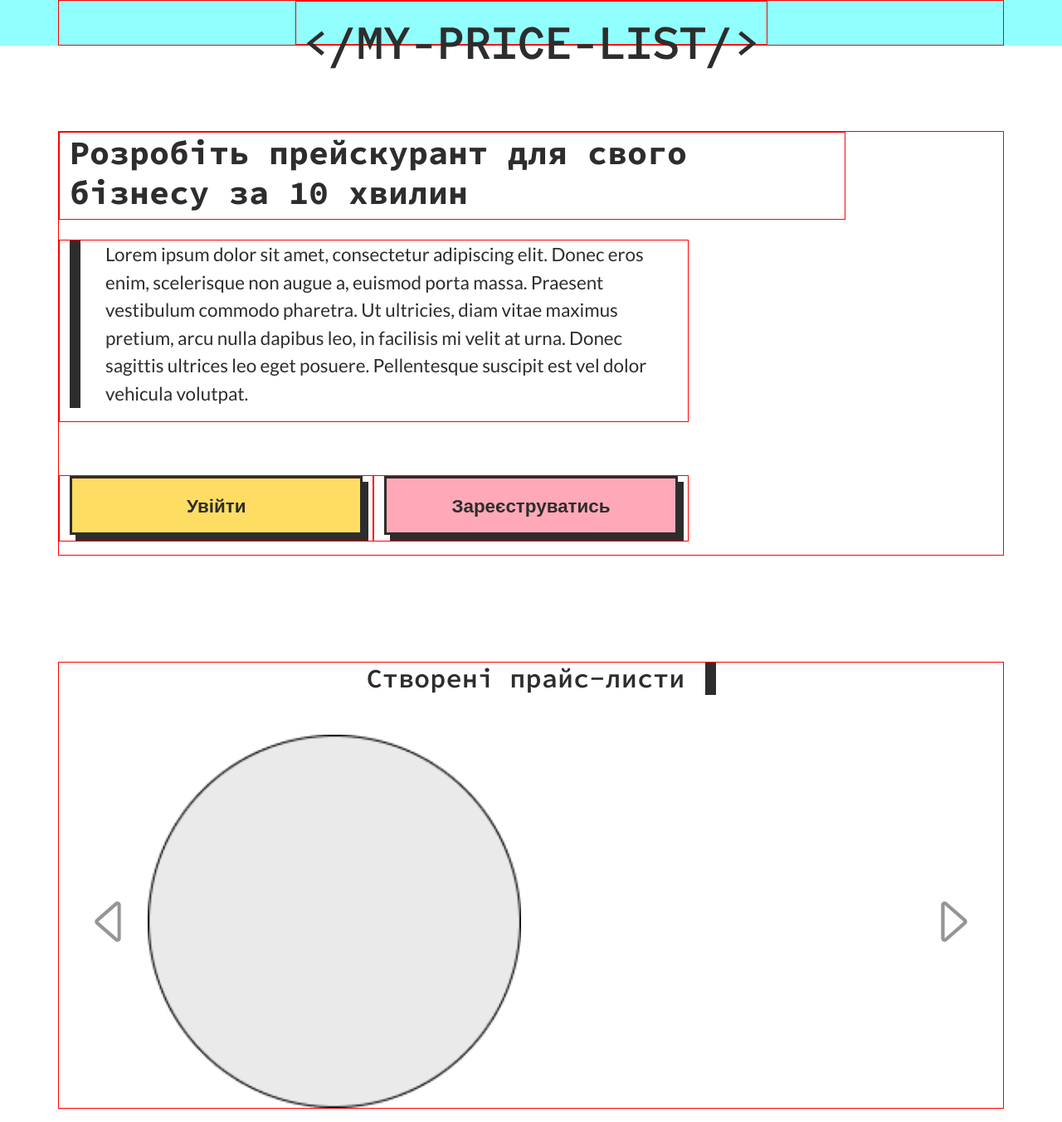
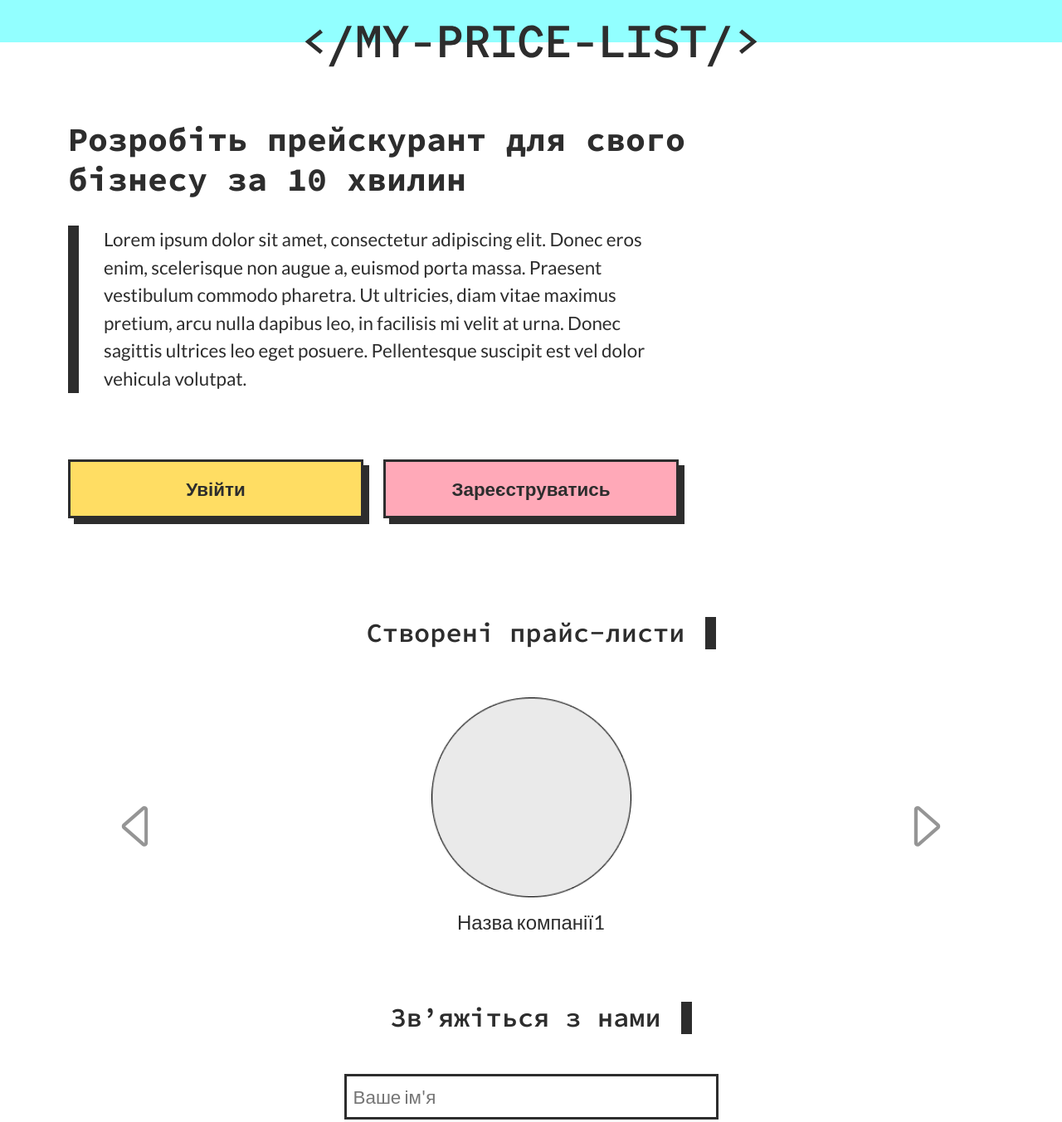
Before and after one commit to ivanka19/price_list, a plain HTML site: page index.html in a window 1280 px wide. Shown: the top 1353 px of the page at 83% size. Drawn offline with nearby package versions, Linux system fonts and the light colour scheme.

Commit message:
carousel

```diff
--- a/index.html
+++ b/index.html
@@ -25,7 +25,7 @@
 </head>
 
 <body>
-    <div class="intro">
+    <div class="intro py-5">
         <header class="header">
             <div class="container-xl">
                 <div class="row justify-content-center">
@@ -36,9 +36,9 @@
             </div>
         </header>
 
-        <div class="container-xl">
+        <div class="container-xl mt-5">
             <div class="row">
-                <div class="col-12 col-md-10 mb-4">
+                <div class="col-12 col-md-10 mb-4 mt-5">
                     <h1>Розробіть прейскурант для свого бізнесу за 10 хвилин</h1>
                 </div>
             </div>
@@ -61,60 +61,49 @@
         </div>
     </div>
 
-    <section class="section company-list" id="companies">
+    <section class="section company-list my-5" id="companies">
         <div class="container-xl">
             <h2 class="mb-5 px-4">Створені прайс-листи</h2>
             <div id="carouselExampleControls" class="carousel carousel-dark slide" data-bs-ride="carousel">
                 <div class="carousel-inner">
 
                     <div class="carousel-item active">
-
-                        <div class="row justify-content-start">
-                            <div class="col-10 col-md-5 offset-1">
-                                <img src="../img/company-logo.png" class="card-img-top" alt="...">
-                            </div>
-                            <div class="col-10 col-md-5">
-
+                        <div class="row justify-content-center">
+                            <div class="col-10 col-sm-3">
+                                <a class="card m-2" href="">
+                                    <img src="../img/company-logo.png" class="card-img-top" alt="...">
+                                    <div class="card-body">
+                                        <h4 class="card-title">Назва компанії1</h4>
+                                    </div>
+                                </a>
                             </div>
 
-                            <!-- <div class="col-3">
-                                <a class="card p-2 m-2" href="">
-                                    <img src="../img/company-logo.png" class="card-img-top" alt="...">
-                                    <div class="card-body">
-                                        <h3 class="card-title">Назва компанії</h3>
-                                        <p class="card-text d-none d-md-inline-block">Some quick example text to build
-                                            on the
-                                            card title and make
-                                            up the bulk of the card's content.</p>
-                                    </div>
-                                </a>
-                            </div> -->
+                            <!-- По 3 колонки -->
 
                         </div>
 
                     </div>
-
                 </div>
 
-                <button class="carousel-control-prev" type="button" data-bs-target="#carouselExampleControls"
-                    data-bs-slide="prev">
+                <button class="carousel-control-prev d-none d-md-block" type="button"
+                    data-bs-target="#carouselExampleControls" data-bs-slide="prev">
                     <i class="bi bi-caret-left"></i>
                 </button>
-                <button class="carousel-control-next" type="button" data-bs-target="#carouselExampleControls"
-                    data-bs-slide="next">
+                <button class="carousel-control-next d-none d-md-block" type="button"
+                    data-bs-target="#carouselExampleControls" data-bs-slide="next">
                     <i class="bi bi-caret-right"></i>
                 </button>
             </div>
         </div>
     </section>
 
-    <section class="section" id="feedback-form">
+    <section class="section my-5" id="feedback-form">
         <div class="container-xl">
             <h2 class="mb-5 px-4">Зв’яжіться з нами</h2>
             <div class="row justify-content-center">
                 <div class="col-12 col-sm-8 col-md-5">
-                    <form action="" class="form">
-                        <!-- PHP Обробка форми -->
+                    <form action="" class="form mb-4">
+                        <!-- Обробка форми -->
                         <div class="row">
                             <div class="col-12 mb-3">
                                 <input class="p-2" type="text" placeholder="Ваше ім'я" name="name" required>
--- a/scss/style.scss
+++ b/scss/style.scss
@@ -11,6 +11,7 @@ body {
     font-family: $regular-font;
     color: $dark-color;
     font-size: 140%;
+    overflow-x: hidden;
 }
 
 a,
@@ -61,7 +62,7 @@ select {
     top: 0;
     left: 0;
     right: 0;
-    z-index: -99;
+    z-index: 99;
 
     .logo {
         width: 100%;
@@ -89,9 +90,6 @@ select {
 
 
 .intro {
-    margin-top: 30px;
-    padding: 10% 0;
-
     h1 {
         font-family: $main-font;
         font-weight: 700;
@@ -115,7 +113,6 @@ select {
 
 .section {
     text-align: center;
-    padding-bottom: 5%;
 
     h2 {
         font-family: $main-font;
@@ -138,11 +135,11 @@ select {
         }
 
         .carousel-control-prev {
-            left: -3%;
+            // left: -3%;
         }
 
         .carousel-control-next {
-            right: -3%;
+            // right: -2%;
         }
     }
 
@@ -157,10 +154,6 @@ select {
 
         img {
             width: 100%;
-        }
-
-        h3 {
-            font-weight: 600;
         }
 
         &:hover,
@@ -238,5 +231,5 @@ select {
 .col-8,
 .col-12,
 .col-md-6 {
-    border: 1px solid red;
+    // border: 1px solid red;
 }
```
Also changed, not shown: css/style.css.
